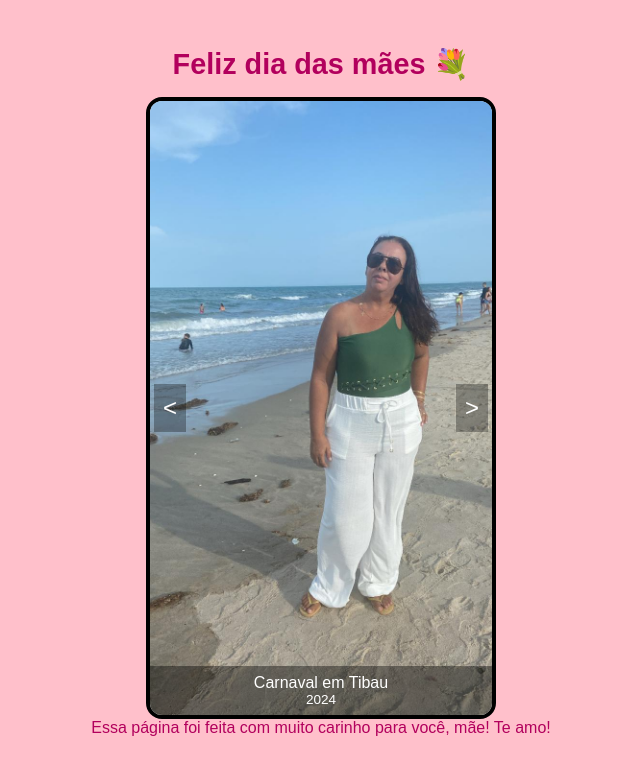
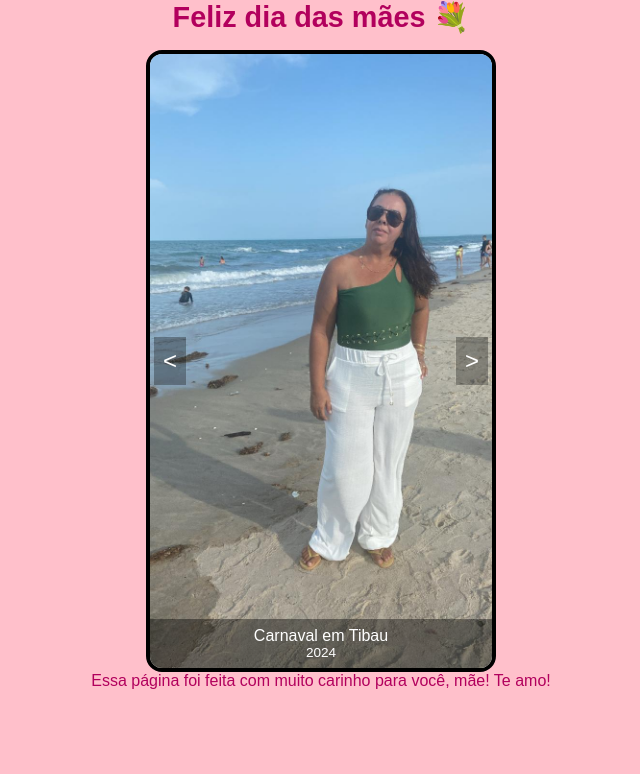
Before and after one commit to Walisson-Sales/Projeto_dia_das_maes, a plain HTML site: page index.html in a window 1280 px wide. Shown: the whole page, without its empty margins (319-959 px from the left). Drawn offline with Linux system fonts and the light colour scheme.

Commit message:
Tentando resolver problema do css ao abrir o site no celular

```diff
--- a/styles.css
+++ b/styles.css
@@ -9,11 +9,13 @@
 body {
   background: #ffc0cb;
   font-family: sans-serif;
-  height: 100vh;
+  /* height: 100vh; */
   display: flex;
   align-items: center;
-  justify-content: center;
+  justify-content: flex-start;
   flex-direction: column;
+  min-height: 100vh;
+  margin: 0;
 }
 /* h1 no topo da página */
 .titulo {
```
